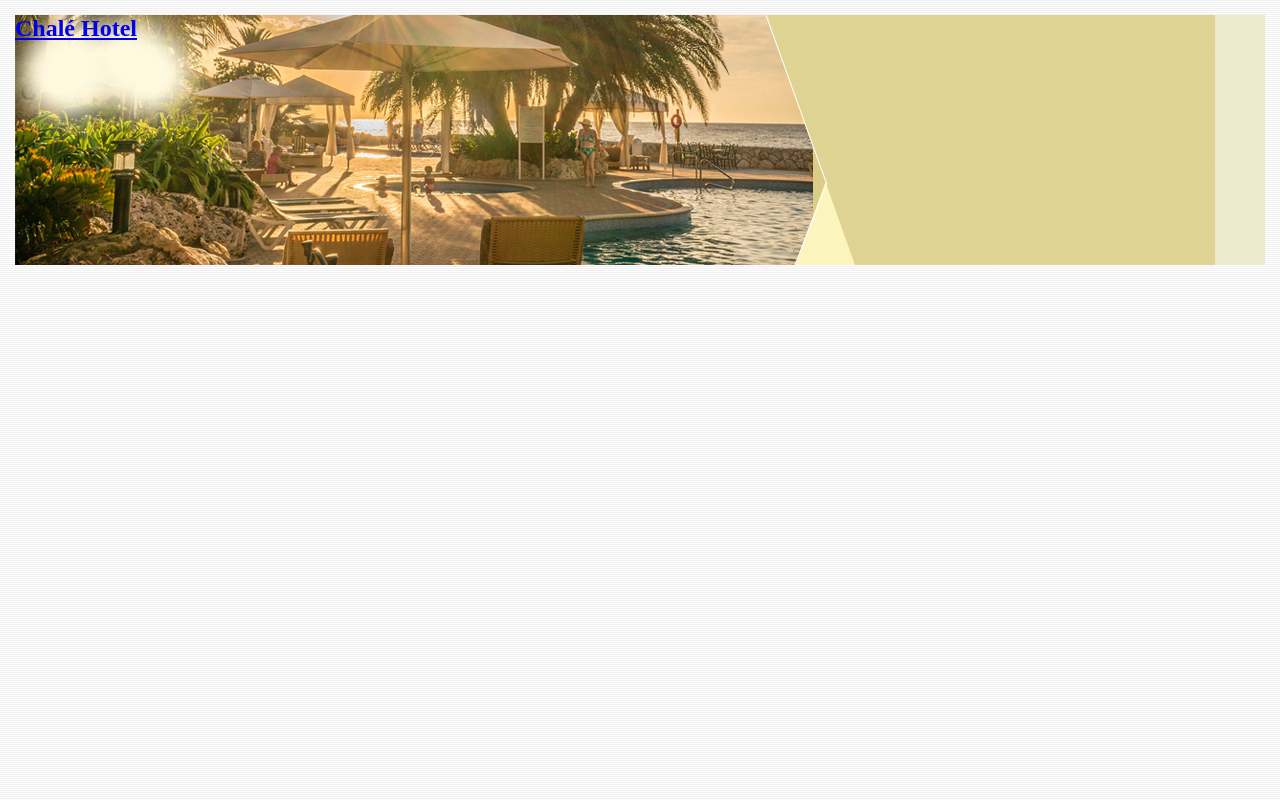
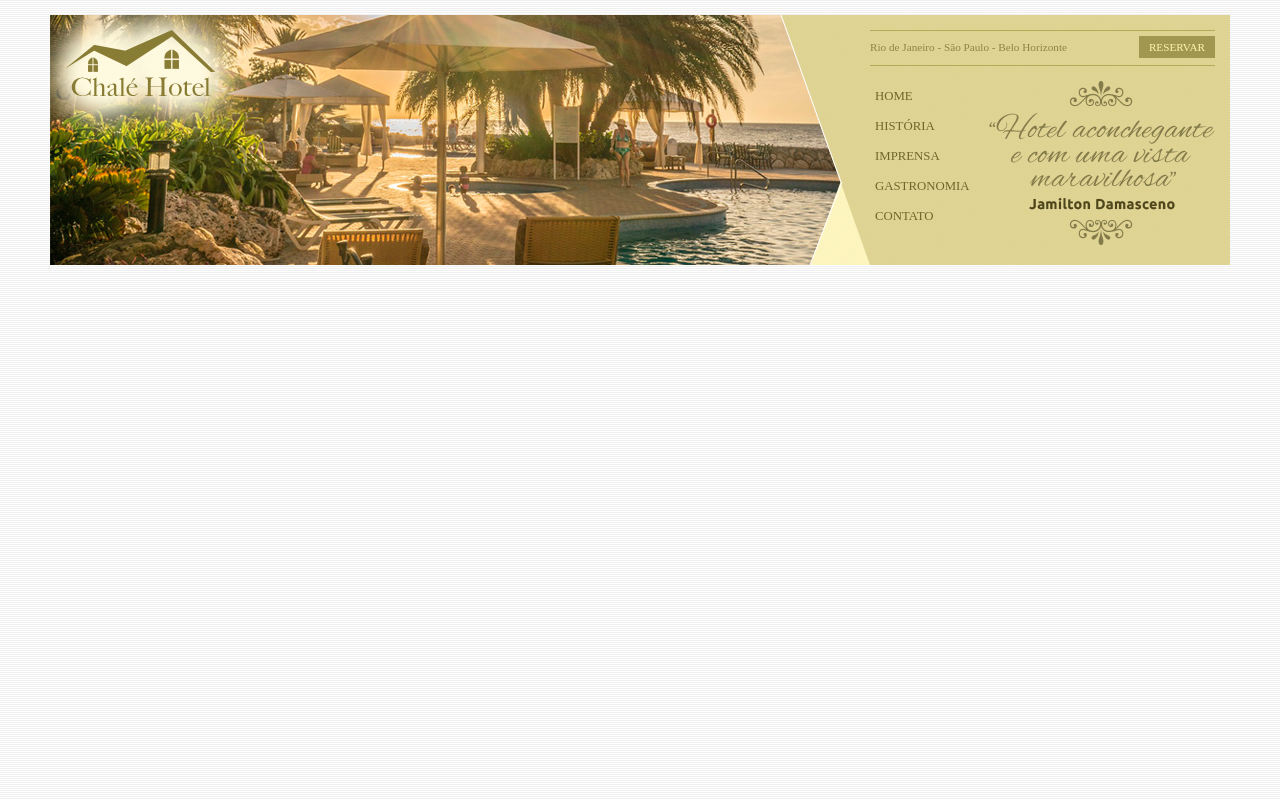
Before and after one commit to ahss-dev/Chale-Hotel, a plain HTML site: page index.html in a window 1280 px wide. Drawn offline with Linux system fonts and the light colour scheme.

Commit message:
feat: Topo finalizado com menu lateral

```diff
--- a/index.html
+++ b/index.html
@@ -14,13 +14,45 @@
         <div id="topo">
 
             <div id="area-logo">
-                <h1>
+                <h1 class="logo">
                     <a href="#">Chalé Hotel</a>
                 </h1>
             </div>
 
             <div id="area-menu">
-                <!-- <img src="imagens/topo-imagem-lateral.png" alt=""> -->
+
+                <div id="conteudo-menu">
+                    <div id="menu-locais">
+                        <span class="locais">
+                            Rio de Janeiro - São Paulo - Belo Horizonte
+                        </span>
+                        <a class="reserva" href="#">
+                            Reservar
+                        </a>
+                        <div style="clear: both;"></div>
+                    </div>
+
+                    <div id="menu">
+                        <ul id="navegacao">
+                            <li>
+                                <a href="#">Home</a>
+                            </li>
+                            <li>
+                                <a href="#">História</a>
+                            </li>
+                            <li>
+                                <a href="#">Imprensa</a>
+                            </li>
+                            <li>
+                                <a href="#">Gastronomia</a>
+                            </li>
+                            <li>
+                                <a href="#">Contato</a>
+                            </li>
+                        </ul>
+                        <img class="depoimento" src="imagens/depoimento.png" alt="">
+                    </div>
+                </div>
             </div>
         </div>
 
--- a/style.css
+++ b/style.css
@@ -13,31 +13,113 @@ body {
 
 #container {
     background: #ede9cc;
+    margin: 0 auto;
+    max-width: 1180px;
+    min-width: 740px;
     width: 100%;
 }
 
 #topo {
     background: #dbcd87;
-    max-width: 1200px;
     height: 15.4em;
     min-height: 250px;
     position: relative;
 }
 
+.logo a {
+    position: absolute;
+    top: 15px;
+    left: 15px;
+    z-index: 3;
+    background: url(imagens/logo.png) no-repeat;
+    width: 151px;
+    height: 66px;
+    /* Metodo para esconder o texto da imagem, mas deixar ele acessível para os
+    leitores de tela */
+    text-indent: -9000px;
+}
+
 #area-logo {
     position: absolute;
+    background: url(imagens/topo-imagem-principal.png) no-repeat;
+    top: 0;
+    left: 0;
     width: 100%;
     height: 250px;
-    top: 0;
-    left: 0;
-    background: url(imagens/topo-imagem-principal.png) no-repeat;
+    z-index: 1;
 }
 
 #area-menu {
+    position: absolute;
     background: url(imagens/topo-imagem-lateral.png) no-repeat;
+    top: 0;
+    right: 0;
     width: 450px;
     height: 250px;
-    position: absolute;
-    top: 0;
-    right: 0;
+    z-index: 2;
 }
+
+#conteudo-menu {
+    margin-left: 90px;
+    margin-right: 15px;
+    padding-top: 15px;
+}
+
+#menu-locais {
+    border-bottom: 1px solid #b5ab56;
+    border-top: 1px solid #b5ab56;
+    padding-top: 5px;
+    padding-bottom: 5px;
+    font-size: 0.7em;
+    color: #8b8448;
+}
+
+#menu-locais .locais {
+    float: left;
+    line-height: 2.1em;
+}
+
+a {
+    text-decoration: none;
+}
+
+a.reserva {
+    text-transform: uppercase;
+    background: #a29750;
+    color: #fff5b0;
+    padding: 5px 10px;
+    float: right;
+}
+
+/* Barra de navegação vertival */
+
+#menu {
+    margin-top: 15px;
+}
+
+.depoimento {
+    width: 226px;
+    height: 164px;
+    float: right;
+}
+
+ul {
+    list-style: none;
+}
+
+ul#navegacao {
+    float: left;
+}
+
+ul#navegacao a {
+    text-transform: uppercase;
+    font-size: 0.8em;
+    padding: 5px;
+    color: #6e672c;
+    line-height: 30px;
+}
+
+ul#navegacao a:hover {
+    background: #fdf6be;
+    transition: 0.4s;
+}
```
